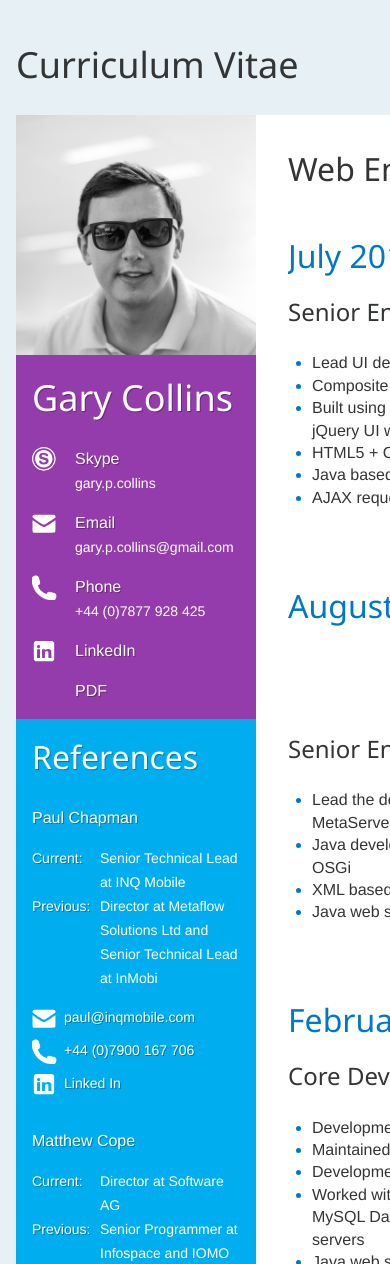
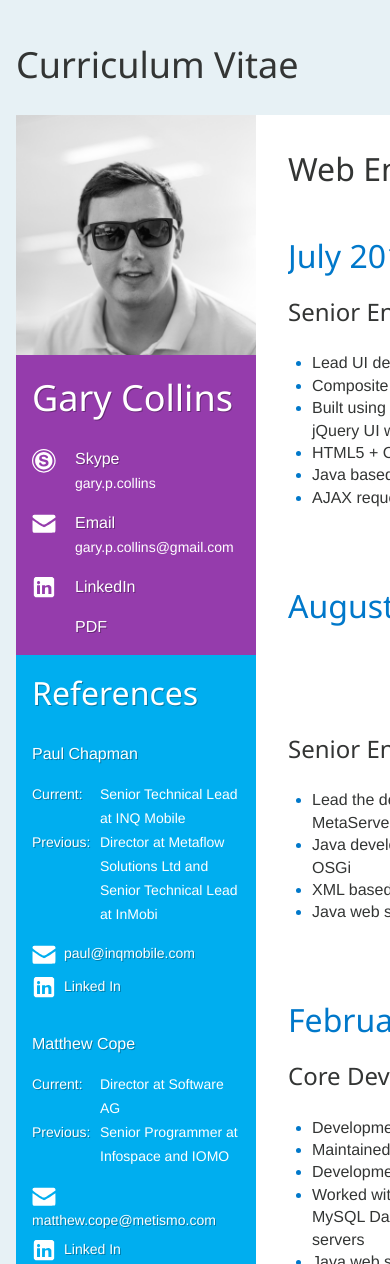
Before and after one commit to Gazzinho/garycollinscv, a website: page cv-skype.html in a window 390 px wide. Shown: the top 1264 px of the page. Drawn offline with nearby package versions, Linux system fonts and the light colour scheme; a web font is replaced by a local one.

Commit message:
Hidden phone numbers
Anoying recruiters were texting / phoning me!

```diff
--- a/css/skype.css
+++ b/css/skype.css
@@ -169,6 +169,7 @@ li {
   background: url("../img/overview_icons.svg") no-repeat;
 }
 .profile-aside .skype .label .label-icon {
+  margin-top: 0.125em;
   background-position: -350px -50px;
 }
 .profile-aside .email .label .label-icon {
--- a/cv-skype.html
+++ b/cv-skype.html
@@ -47,7 +47,7 @@
 								<div class="contact-label label"><div class="label-icon"></div><div class="label-text">Email</div></div>
 								<div class="value"><a href="mailto:gary.p.collins@gmail.com">gary.p.collins@gmail.com</a></div>
 							</li>
-							<li class="phone field">
+							<li class="phone field" style="display: none;">
 								<div class="contact-label label"><div class="label-icon"></div><div class="label-text">Phone</div></div>
 								<div class="value">+44 (0)7877 928 425</div>
 							</li>
@@ -103,7 +103,7 @@
 												<div class="label-text"><a href="mailto:javabully@hotmail.com">javabully@hotmail.com</a></div>
 											</div>
 										</li>
-										<li class="reference-contact-item phone">
+										<li class="reference-contact-item phone" style="display: none;">
 											<div class="contact-label label">
 												<div class="label-icon-container"><div class="label-icon"></div></div>
 												<div class="label-text">+44 (0)7900 167 706</div>
```
